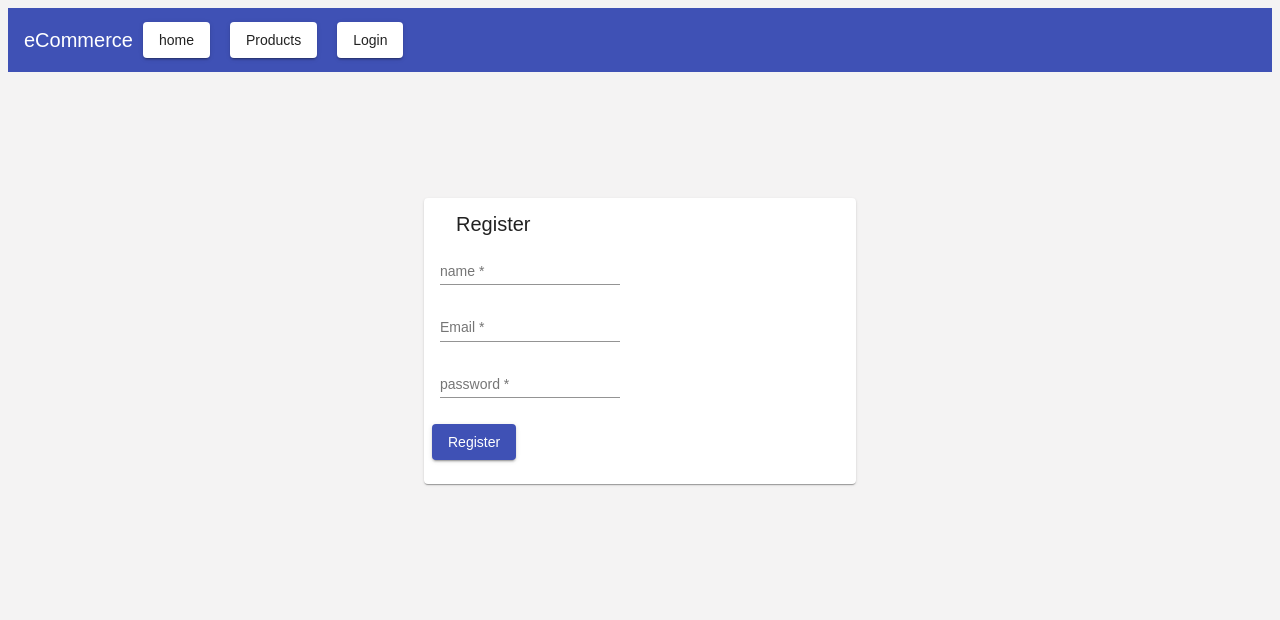
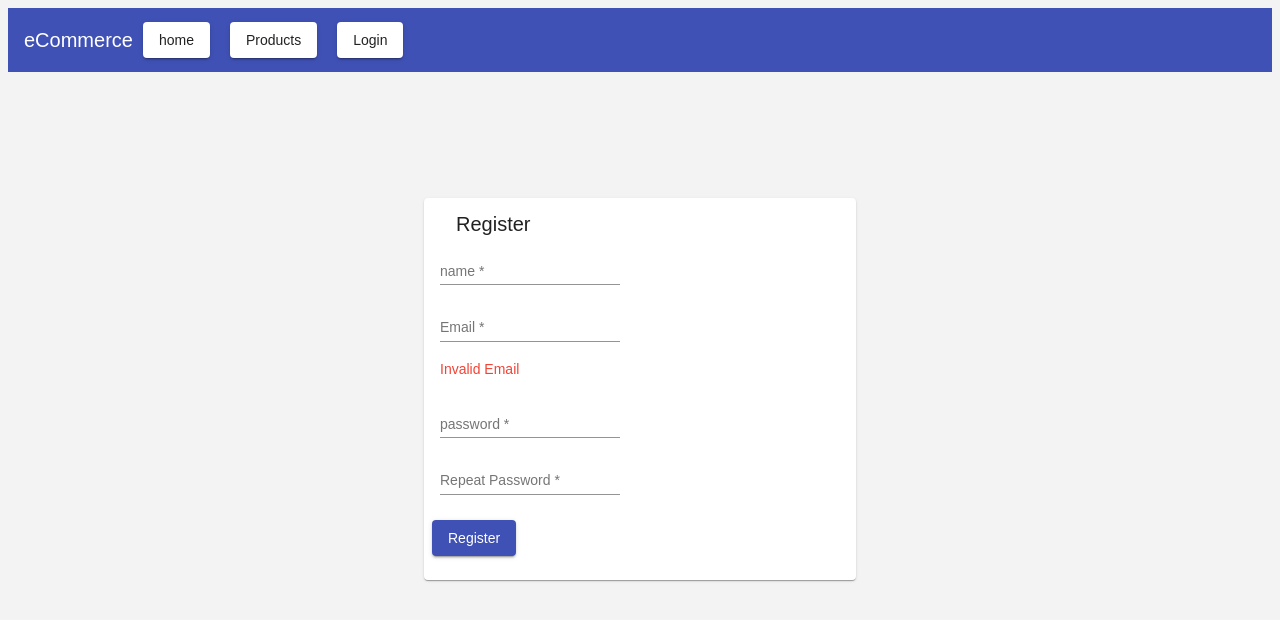
Before and after one commit to emergentIOT/e-commerce, an Angular app in the folder ecommerce-app/: page /register in a window 1280 px wide. Shown: the top 620 px of the page. Built offline with nearby package versions, Linux system fonts and the light colour scheme.

Commit message:
Update register form validation

```diff
--- a/ecommerce-app/src/app/register/register.component.html
+++ b/ecommerce-app/src/app/register/register.component.html
@@ -6,18 +6,28 @@
     </mat-card-header>
     <mat-card-content>
         <form [formGroup]="userGroup">
-            <mat-form-field>
+            <mat-form-field class="full-width">
                 <input matInput type="text" name="name" formControlName="name"
                 placeholder="name" required />
             </mat-form-field><br/>
-            <mat-form-field>
+            <mat-form-field class="full-width">
                 <input matInput type="email" name="email" formControlName="email"
                 placeholder="Email" required />
-            </mat-form-field><br/>
-            <mat-form-field>
+            </mat-form-field>
+            <mat-error class="full-width" *ngIf="email.invalid">
+                Invalid Email
+            </mat-error><br/>
+            <mat-form-field class="full-width">
                 <input matInput type="password" name="password" formControlName="password"
                 placeholder="password" required />
+            </mat-form-field><br/>
+            <mat-form-field class="full-width">
+                <input matInput type="password" name="repeatPassword" formControlName="repeatPassword"
+                placeholder="Repeat Password" required />
             </mat-form-field>
+            <mat-error *ngIf="repeatPassword.invalid && repeatPassword.errors.passwordMatch">
+                Password sshould match
+            </mat-error>
         </form>
         <mat-card-actions>
             <button mat-raised-button color="primary" (click)="register()">Register</button><br/>
--- a/ecommerce-app/src/app/register/register.component.ts
+++ b/ecommerce-app/src/app/register/register.component.ts
@@ -15,6 +15,7 @@ export class RegisterComponent implements OnInit {
     name : new FormControl('', [Validators.required]),
     email : new FormControl('', [Validators.required, Validators.email]),
     password : new FormControl('', [Validators.required]),
+    repeatPassword: new FormControl('', [Validators.required, this.passwordMatch])
   });
   constructor(private  authService: AuthService,
     private router: Router) { }
@@ -23,7 +24,19 @@ export class RegisterComponent implements OnInit {
 
   }
 
+  //Custom password match
+  passwordMatch(control: FormControl) {
+    let password = control.root.get('password');
+    return password && control.value !== password.value ? {
+      passwordMatch: true
+    } : null ;
+  }
+
   register() {
+    if(!this.userGroup.valid) {
+      return;
+    }
+
     const user = this.userGroup.getRawValue();
     this.authService.register(user).subscribe(data => {
       console.log("Data received");
@@ -31,6 +44,24 @@ export class RegisterComponent implements OnInit {
     })
   }
 
+  get fullname() {
+    return this.userGroup.get('fullname');
+  }
+
+  get email() {
+    return this.userGroup.get('email');
+  }
+
+  get password() {
+    return this.userGroup.get('password');
+  }
+
+  get repeatPassword() {
+    return this.userGroup.get('repeatPassword');
+  }
+
+
+
 
 
 }
```
